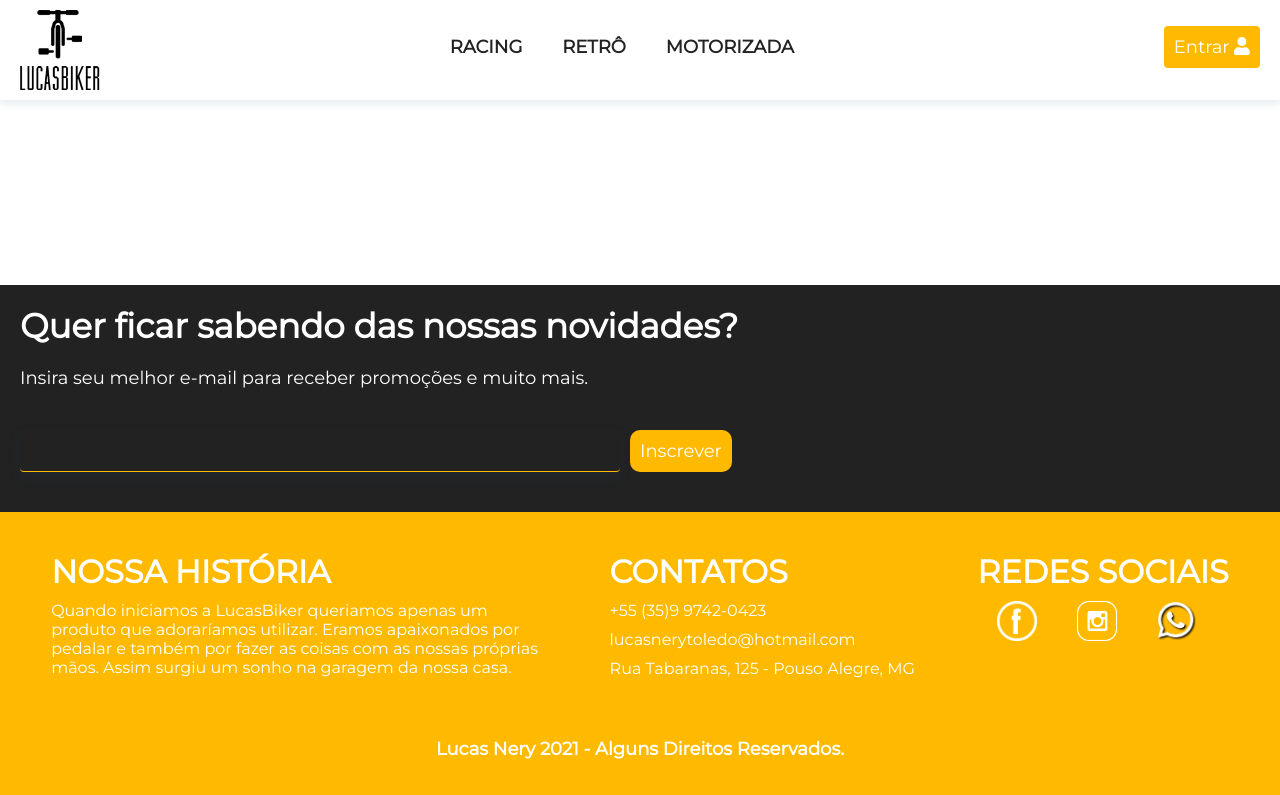
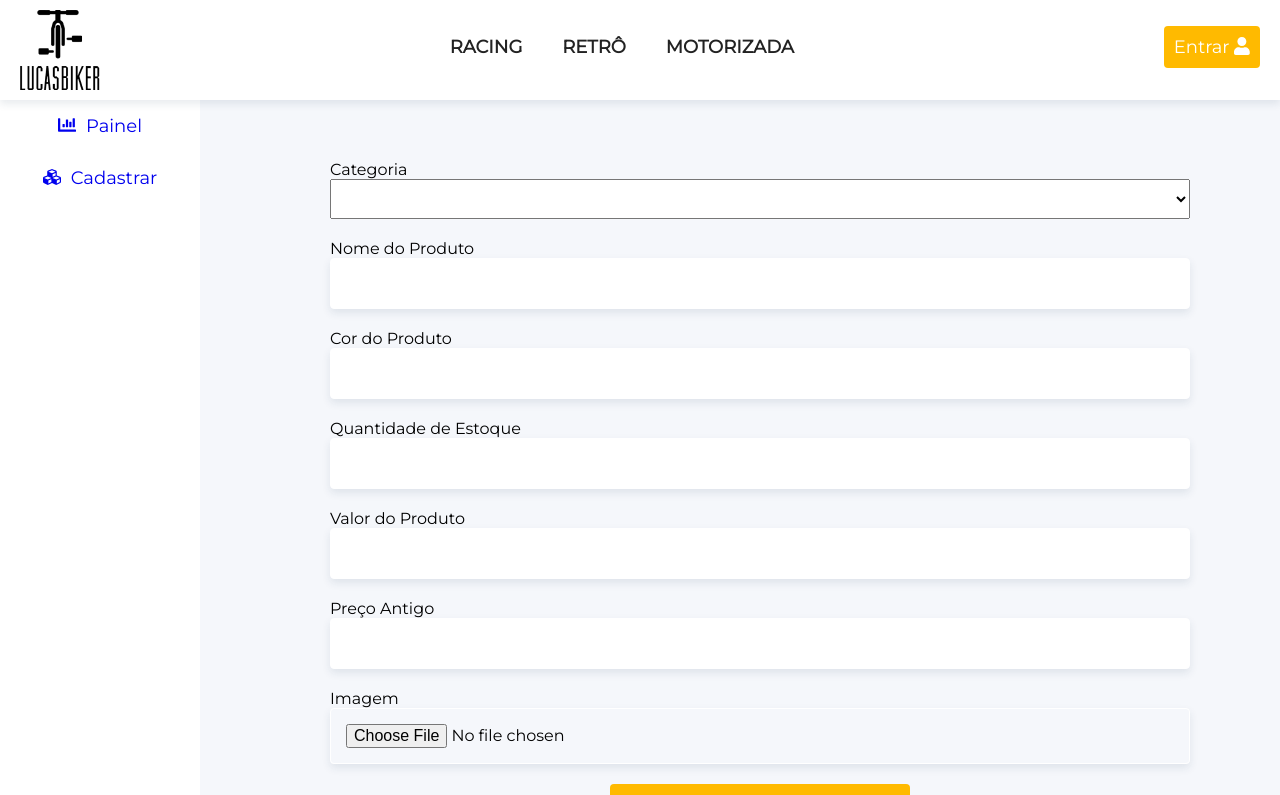
Before and after one commit to nerylucastoledo/Ecommerce, a Vue app: page /cadastrar-item in a window 1280 px wide. Shown: the top 795 px of the page. Built offline with nearby package versions, Linux system fonts and the light colour scheme; no server answers; what vue-apexcharts would draw is missing.

Commit message:
adicionando componente de cadastrar item

```diff
--- /dev/null
+++ b/src/components/BarraLateral.vue
@@ -0,0 +1,60 @@
+<template>
+    <ul>
+            <li>
+                <router-link to="/dashboard">
+                    <span>
+                        <font-awesome-icon icon="chart-bar" size="1x"/>
+                    </span>
+                    <p>Painel</p>
+                </router-link>
+            </li>
+
+        <li>
+            <router-link :to="{ name: 'CadastrarItem' }">
+                <span>
+                    <font-awesome-icon icon="cubes" size="1x"/>
+                </span>
+                <p>Cadastrar</p>
+            </router-link>
+        </li>
+    </ul>
+</template>
+
+<script>
+export default {
+
+}
+</script>
+
+<style>
+
+.sidebar {
+    margin-top: 100px;
+    background-color: #fff;
+    width: 200px;
+    text-align: center;
+    margin-right: 40px;
+}
+
+.sidebar li {
+    font-size: 18px;
+    padding: 15px 0px;
+    border-radius: 10px;
+}
+
+.sidebar p {
+    display: inline-block;
+    margin-left: 10px;
+}
+
+.sidebar a:hover {
+    transition: .3s;
+    color: #FFBA00;
+}
+
+.sidebar li:hover {
+    background-color: #f5f7fb;
+    transition: .3s;
+}
+
+</style>
--- a/src/router/index.js
+++ b/src/router/index.js
@@ -13,6 +13,7 @@ import Racing from '../views/Racing.vue'
 import Retro from '../views/Retro.vue'
 import Motorizada from '../views/Motorizada.vue'
 import Dashboard from '../views/Dashboard.vue'
+import CadastrarItem from '../views/CadastrarItem.vue'
 
 Vue.use(VueRouter)
 
@@ -78,6 +79,11 @@ const routes = [
     name: 'meuspedidos',
     component: MeusPedidos,
   },
+  {
+    path: '/cadastrar-item',
+    name: 'CadastrarItem',
+    component: CadastrarItem
+  },
 ]
 
 const router = new VueRouter({
--- /dev/null
+++ b/src/views/CadastrarItem.vue
@@ -0,0 +1,162 @@
+<template>
+    <section class="cadastrar-item">
+        <div class="sidebar">
+            <BarraLateral/>
+        </div>
+
+        <form action="#" @submit.prevent="cadastrarBicicleta" class="container">
+            <label for="categoria">Categoria</label>
+            <select name="categoria" id="categoria" v-model="form.categoria">
+                <option value="Racing">Racing</option>
+                <option value="Retro">Retro</option>
+                <option value="Motorizada">Motorizada</option>
+            </select>
+
+            <label for="nome_produto">Nome do Produto</label>
+            <input
+                id="nome_produto"
+                type="text"
+                name="nome_produto"
+                autocomplete="nome_produto"
+                required
+                v-model="form.nome_produto"
+            >
+
+            <label for="cor_produto">Cor do Produto</label>
+            <input
+                id="cor_produto"
+                type="text"
+                name="cor_produto"
+                autocomplete="cor_produto"
+                required
+                v-model="form.cor_produto"
+            >
+
+            <label for="quantidade_estoque">Quantidade de Estoque</label>
+            <input
+                id="quantidade_estoque"
+                type="number"
+                name="quantidade_estoque"
+                autocomplete="quantidade_estoque"
+                required
+                v-model="form.quantidade_estoque"
+            >
+
+            <label for="valor_produto">Valor do Produto</label>
+            <input
+                id="valor_produto"
+                type="number"
+                name="valor_produto"
+                autocomplete="valor_produto"
+                required
+                v-model="form.valor_produto"
+            >
+
+            <label for="preco_antigo">Preço Antigo</label>
+            <input
+                id="preco_antigo"
+                type="number"
+                name="preco_antigo"
+                autocomplete="preco_antigo"
+                required
+                v-model="form.preco_antigo"
+            >
+
+            <label for="imagem_produto">Imagem</label>
+            <input
+                id="imagem_produto"
+                type="file"
+                name="imagem_produto"
+                autocomplete="imagem_produto"
+                required
+                ref="imagem_produto"
+            >
+
+            <div>
+                <button class="btn btn-login" type="submit">Login</button>
+            </div>
+        </form>
+    </section>
+</template>
+
+<script>
+
+import BarraLateral from '../components/BarraLateral.vue'
+
+export default {
+
+    components: {
+        BarraLateral
+    },
+
+    data() {
+        return {
+            form: {
+                categoria: null,
+                nome_produto: null,
+                cor_produto: null,
+                quantidade_estoque: null,
+                valor_produto: null,
+                preco_antigo: null,
+                imagem_produto: null,
+                avaliacoes: null
+            }
+        }
+    },
+
+    methods: {
+        cadastrarBicicleta() {
+            const file = this.$refs.imagem_produto.files[0];
+
+            const form = new FormData();
+
+            form.append("categoria", this.form.categoria);
+            form.append("nome_produto", this.form.nome_produto);
+            form.append("cor_produto", this.form.cor_produto);
+            form.append("quantidade_estoque", this.form.quantidade_estoque);
+            form.append("valor_produto", parseInt(this.form.valor_produto));
+            form.append("preco_antigo", parseInt(this.form.preco_antigo));
+            form.append("avaliacoes", this.form.avaliacoes);
+            form.append("imagem_produto", file);
+
+            console.log(...form)
+
+            fetch('https://restapiecomerce.herokuapp.com/produto/', {
+                method: 'POST',
+                body: form
+            }).then(() => {
+                this.$router.push({name: 'Dashboard'})
+            })
+        }
+    }
+
+}
+</script>
+
+<style scoped>
+
+.cadastrar-item {
+    display: flex;
+    height: 100%;
+    background-color: #f5f7fb;
+    margin-bottom: -60px;
+}
+
+form {
+    margin-top: 160px;
+    width: 900px;
+    margin-bottom: 60px;
+}
+
+select {
+    height: 40px;
+    margin-bottom: 20px;
+    font-size: 18px;
+}
+
+input {
+    max-width: 100%;
+    margin-bottom: 20px;
+}
+
+</style>
--- a/src/views/Dashboard.vue
+++ b/src/views/Dashboard.vue
@@ -1,28 +1,7 @@
 <template>
     <section class="dashboard">
         <div class="sidebar">
-            <ul>
-                <li>
-                    <span>
-                        <font-awesome-icon icon="cubes" size="1x"/>
-                    </span>
-                    <p>Painel</p>
-                </li>
-
-                <li>
-                    <span>
-                        <font-awesome-icon icon="money-bill-alt" size="1x"/>
-                    </span>
-                    <p>Vendas</p>
-                </li>
-
-                <li>
-                    <span>
-                        <font-awesome-icon icon="chart-bar" size="1x"/>
-                    </span>
-                    <p>Gráficos</p>
-                </li>
-            </ul>
+            <BarraLateral/>
         </div>
 
         <div class="dashboard-content">
@@ -136,12 +115,14 @@
 <script>
 
 import DashboardPorcentagem from '../components/DashboardPorcentagem.vue'
+import BarraLateral from '../components/BarraLateral.vue'
 
 
 export default {
 
     components: {
-        DashboardPorcentagem
+        DashboardPorcentagem,
+        BarraLateral
     },
 
     data() {
@@ -300,31 +281,6 @@ export default {
 .dashboard-content h1 {
     text-align: center;
     font-size: 42px;
-}
-
-.sidebar {
-    margin-top: 100px;
-    background-color: #fff;
-    width: 200px;
-    text-align: center;
-    margin-right: 40px;
-}
-
-.sidebar li {
-    font-size: 18px;
-    padding: 15px 0px;
-    border-radius: 10px;
-}
-
-.sidebar p {
-    display: inline-block;
-    margin-left: 10px;
-}
-
-.sidebar li:hover {
-    background-color: #f5f7fb;
-    transition: .3s;
-    color: #FFBA00;
 }
 
 .dashboard-content {
```
Also changed, not shown: 1 other file (tests, documents, lock files or other folders).
